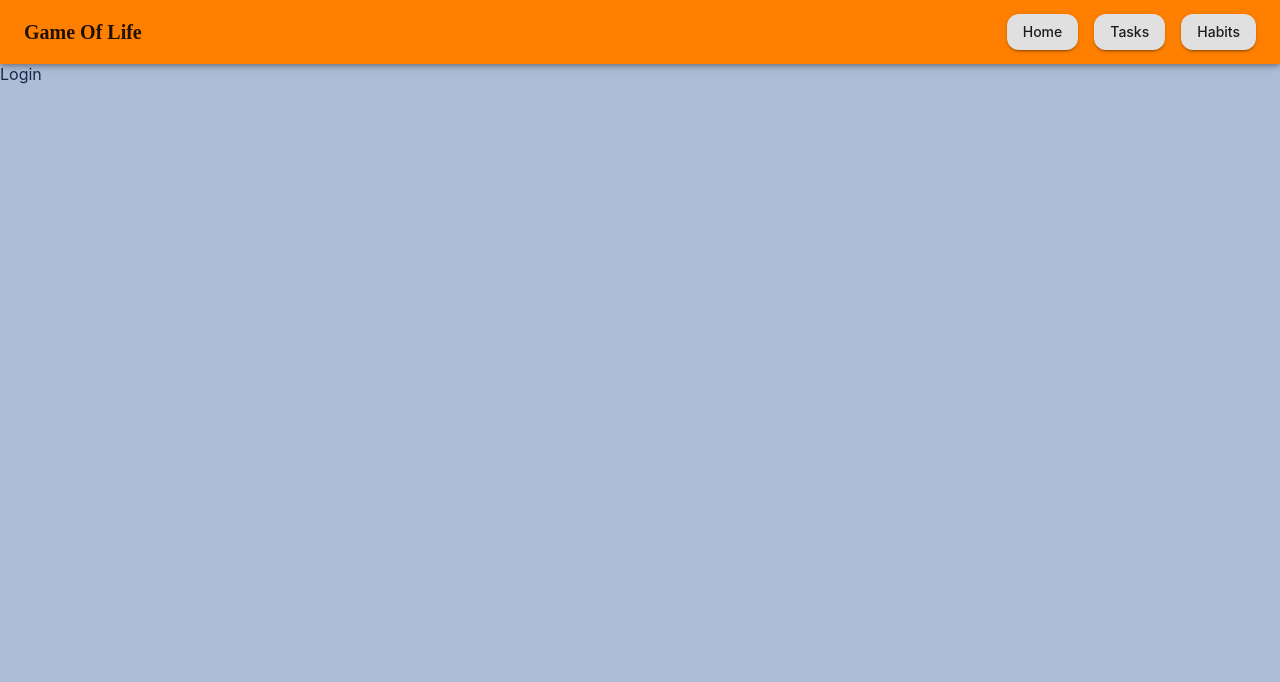
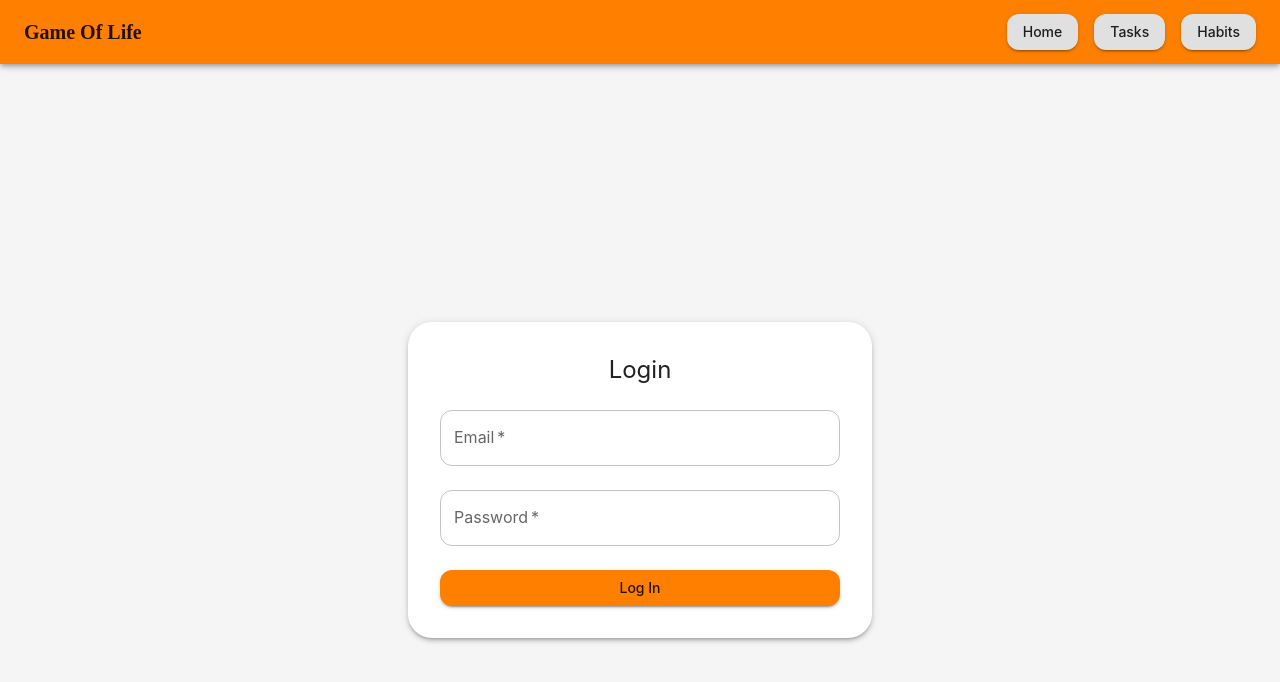
Before and after one commit to AmineSaoudi/game-of-life, a React app in the folder frontend/: page /login in a window 1280 px wide. Shown: the top 682 px of the page. Built offline with nearby package versions, Linux system fonts and the light colour scheme; the HTML template or start-up script is replaced by a standard one.

Commit message:
Merge remote-tracking branch 'origin/auth' into feature/bizlogic

```diff
--- a/frontend/src/App.jsx
+++ b/frontend/src/App.jsx
@@ -10,6 +10,7 @@ import Signup from "./pages/Signup/Signup.jsx";
 import AuthRoute from "./routes/AuthRoute.jsx";
 import GuestRoute from "./routes/GuestRoute.jsx";
 import { AuthProvider } from "./context/AuthContext.jsx";
+import Newlogin from "./pages/LoginPage/Newloginpage.jsx"
 
 function App() {
   return (
@@ -24,7 +25,7 @@ function App() {
         </Route>
 
         <Route element={<GuestRoute />}>
-          <Route path="/login" element={<Login />} />
+          <Route path="/login" element={<Newlogin />} />
           <Route path="/signup" element={<Signup />} />
         </Route>
       </Routes>
--- a/frontend/src/pages/Login/Login.jsx
+++ /dev/null
@@ -1,5 +0,0 @@
-import React from "react";
-
-export default function Login() {
-  return <div>Login</div>;
-}
```
Also changed, not shown: frontend/src/pages/LoginPage/Newloginpage.jsx (renamed from frontend/src/pages/LoginPage/loginpage.jsx).
